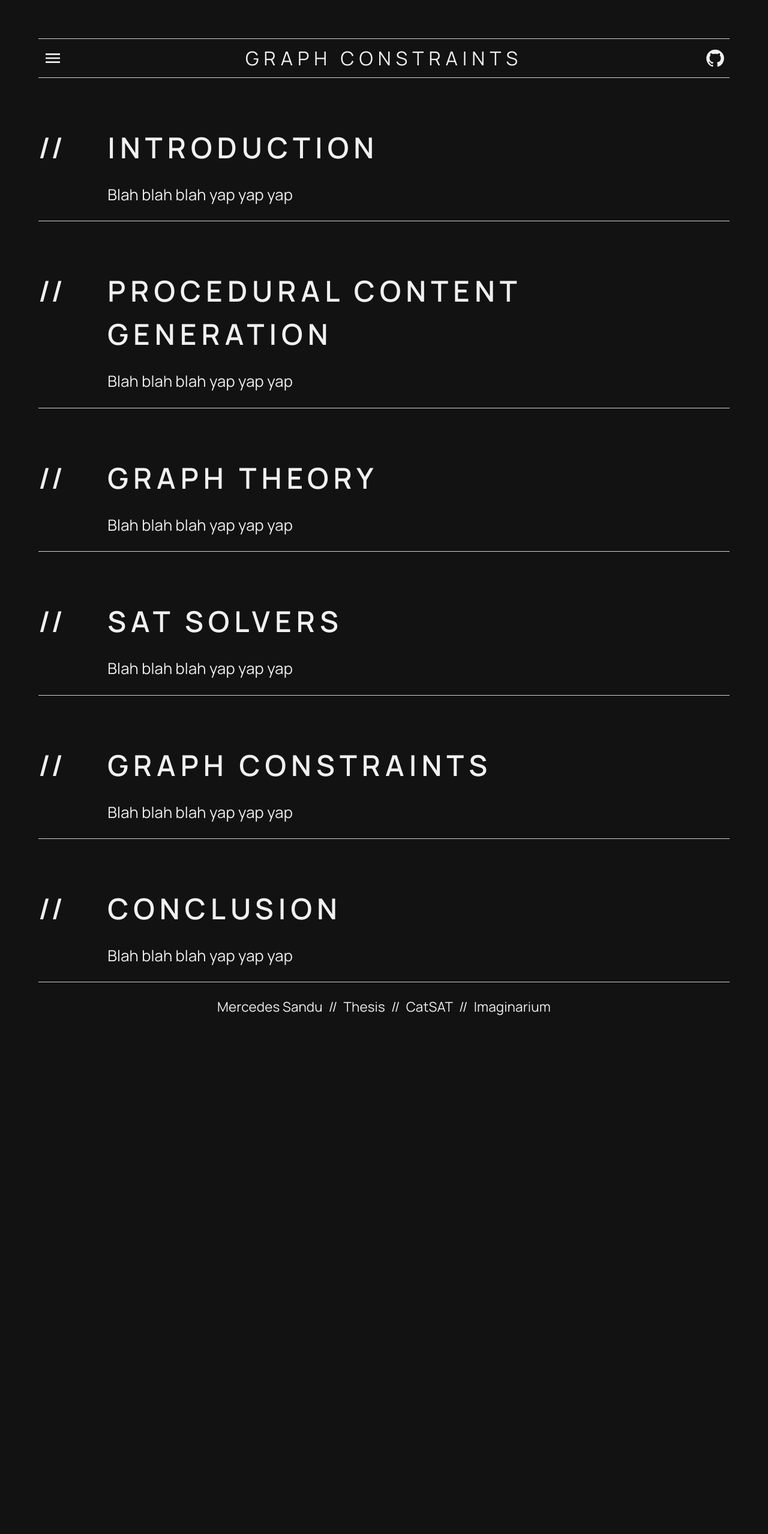
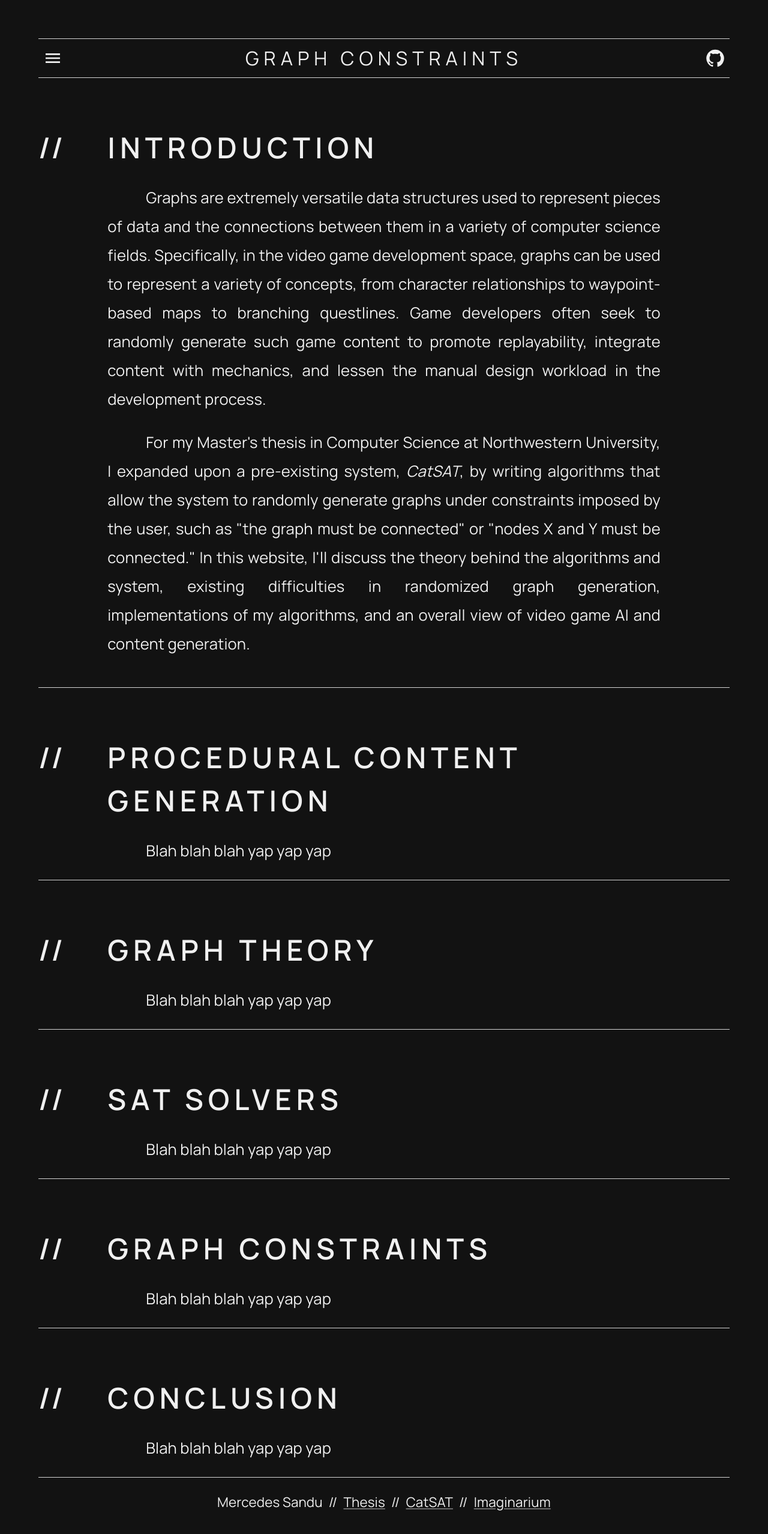
Before and after one commit to mercedes-sandu/cs-thesis-website, a React (Create React App) app: page / in a window 1280 px wide. Shown: the top 2558 px of the page at 60% size. Before the commit the page ends 1760 px from the top, so only its background shows below. Built offline with nearby package versions, Linux system fonts and the light colour scheme; the HTML template or start-up script is replaced by a standard one.

Commit message:
intro written

```diff
--- a/src/StyledComponents.ts
+++ b/src/StyledComponents.ts
@@ -1,6 +1,22 @@
-import { Divider, styled } from "@mui/material";
+import { Divider, Link, styled } from "@mui/material";
 
 export const StyledDivider = styled(Divider)(({ theme }) => ({
     width: "100%",
     backgroundColor: theme.palette.text.primary,
 }));
+
+export const BoldText = styled("span")(({ theme }) => ({
+    fontWeight: 700,
+}));
+
+export const ItalicText = styled("span")(({ theme }) => ({
+    fontStyle: "italic",
+}));
+
+export const StyledLink = styled(Link)(({ theme }) => ({
+    color: theme.palette.primary.main,
+    "&:hover": {
+        color: theme.palette.secondary[9],
+        transition: "color 0.2s ease-in-out",
+    },
+}));
--- a/src/Theme.tsx
+++ b/src/Theme.tsx
@@ -121,6 +121,8 @@ export const theme = createTheme({
       fontSize: "1.6rem",
       textAlign: "justify",
       fontWeight: 400,
+      textIndent: "4rem",
+      lineHeight: "3rem",
     },
     footerP: {
       fontFamily: "Manrope",
--- a/src/components/Conclusion.tsx
+++ b/src/components/Conclusion.tsx
@@ -27,7 +27,7 @@ function Conclusion() {
         <SectionStarter />
         <Box
           sx={{
-            width: "90%",
+            width: "80%",
             height: "100%",
             display: "flex",
             flexDirection: "column",
--- a/src/components/Footer.tsx
+++ b/src/components/Footer.tsx
@@ -1,30 +1,57 @@
 import { Box, Typography } from "@mui/material";
+import { StyledLink } from "../StyledComponents";
 
 function Footer() {
   return (
-        <Box sx={{
+    <Box
+      sx={{
         width: "100%",
         display: "flex",
         justifyContent: "center",
         alignItems: "center",
         pt: 3,
-        }}>
-            <Box sx={{
+      }}
+    >
+      <Box
+        sx={{
           width: "50%",
           display: "flex",
           flexDirection: "row",
           justifyContent: "space-evenly",
-            }}>
+        }}
+      >
         <Typography variant="footerP">Mercedes Sandu</Typography>
         <Typography variant="footerP">//</Typography>
-                <Typography variant="footerP">Thesis</Typography>
+        {/* TODO: add */}
+        <StyledLink
+          href="#"
+          variant="footerP"
+          rel="noopener noreferrer"
+          target="_blank"
+        >
+          Thesis
+        </StyledLink>
         <Typography variant="footerP">//</Typography>
-                <Typography variant="footerP">CatSAT</Typography>
+        <StyledLink
+          href="https://github.com/ianhorswill/CatSAT"
+          variant="footerP"
+          rel="noopener noreferrer"
+          target="_blank"
+        >
+          CatSAT
+        </StyledLink>
         <Typography variant="footerP">//</Typography>
-                <Typography variant="footerP">Imaginarium</Typography>
+        <StyledLink
+          href="https://github.com/ianhorswill/ImaginariumCore"
+          variant="footerP"
+          rel="noopener noreferrer"
+          target="_blank"
+        >
+          Imaginarium
+        </StyledLink>
       </Box>
     </Box>
-    )
+  );
 }
 
 export default Footer;
--- a/src/components/GraphConstraints.tsx
+++ b/src/components/GraphConstraints.tsx
@@ -27,7 +27,7 @@ function GraphConstraints() {
         <SectionStarter />
         <Box
           sx={{
-            width: "90%",
+            width: "80%",
             height: "100%",
             display: "flex",
             flexDirection: "column",
--- a/src/components/GraphTheory.tsx
+++ b/src/components/GraphTheory.tsx
@@ -27,7 +27,7 @@ function GraphTheory() {
         <SectionStarter />
         <Box
           sx={{
-            width: "90%",
+            width: "80%",
             height: "100%",
             display: "flex",
             flexDirection: "column",
--- a/src/components/Header.tsx
+++ b/src/components/Header.tsx
@@ -5,6 +5,14 @@ import GitHubIcon from "@mui/icons-material/GitHub";
 
 function Header() {
   const theme = useTheme();
+
+  function handleMenuClick(): void {
+    // TODO: implement sidebar
+  }
+
+  function handleGitHubClick(): void {
+    window.open("https://github.com/mercedes-sandu", "_blank");
+  }
 
   return (
     <Box
@@ -25,15 +33,29 @@ function Header() {
           pb: 1,
         }}
       >
-        <IconButton>
+        <IconButton onClick={handleMenuClick}>
           <MenuIcon
-            sx={{ color: theme.palette.text.primary, fontSize: "2rem" }}
+            sx={{
+              color: theme.palette.text.primary,
+              fontSize: "2rem",
+              "&:hover": {
+                color: theme.palette.secondary[9],
+                transition: "color 0.2s ease-in-out",
+              },
+            }}
           />
         </IconButton>
         <Typography variant="siteHeader">GRAPH CONSTRAINTS</Typography>
-        <IconButton>
+        <IconButton onClick={handleGitHubClick}>
           <GitHubIcon
-            sx={{ color: theme.palette.text.primary, fontSize: "2rem" }}
+            sx={{
+              color: theme.palette.text.primary,
+              fontSize: "2rem",
+              "&:hover": {
+                color: theme.palette.secondary[9],
+                transition: "color 0.2s ease-in-out",
+              },
+            }}
           />
         </IconButton>
       </Box>
--- a/src/components/Introduction.tsx
+++ b/src/components/Introduction.tsx
@@ -1,10 +1,8 @@
-import { Box, Typography, useTheme } from "@mui/material";
+import { Box, Typography } from "@mui/material";
 import SectionStarter from "./SectionStarter";
-import { StyledDivider } from "../StyledComponents";
+import { ItalicText, StyledDivider } from "../StyledComponents";
 
 function Introduction() {
-  const theme = useTheme();
-
   return (
     <Box
       sx={{
@@ -27,7 +25,7 @@ function Introduction() {
         <SectionStarter />
         <Box
           sx={{
-            width: "90%",
+            width: "80%",
             height: "100%",
             display: "flex",
             flexDirection: "column",
@@ -36,7 +34,20 @@ function Introduction() {
           <Typography variant="sectionHeader" sx={{ mb: 3 }}>
             INTRODUCTION
           </Typography>
-          <Typography variant="sectionP">Blah blah blah yap yap yap</Typography>
+          <Typography variant="sectionP" sx={{ mb: 3 }}>
+            Graphs are extremely versatile data structures used to represent
+            pieces of data and the connections between them in a variety of
+            computer science fields. Specifically, in the video game development
+            space, graphs can be used to represent a variety of concepts, from
+            character relationships to waypoint-based maps to branching
+            questlines. Game developers often seek to randomly generate
+            such game content to promote replayability, integrate content with
+            mechanics, and lessen the manual design workload in the development
+            process.
+          </Typography>
+          <Typography variant="sectionP" sx={{ mb: 3 }}>
+            For my Master's thesis in Computer Science at Northwestern University, I expanded upon a pre-existing system, <ItalicText>CatSAT</ItalicText>, by writing algorithms that allow the system to randomly generate graphs under constraints imposed by the user, such as "the graph must be connected" or "nodes X and Y must be connected." In this website, I'll discuss the theory behind the algorithms and system, existing difficulties in randomized graph generation, implementations of my algorithms, and an overall view of video game AI and content generation.
+          </Typography>
         </Box>
       </Box>
       <StyledDivider />
--- a/src/components/PCG.tsx
+++ b/src/components/PCG.tsx
@@ -27,7 +27,7 @@ function PCG() {
         <SectionStarter />
         <Box
           sx={{
-            width: "90%",
+            width: "80%",
             height: "100%",
             display: "flex",
             flexDirection: "column",
--- a/src/components/SATSolvers.tsx
+++ b/src/components/SATSolvers.tsx
@@ -27,7 +27,7 @@ function SATSolvers() {
         <SectionStarter />
         <Box
           sx={{
-            width: "90%",
+            width: "80%",
             height: "100%",
             display: "flex",
             flexDirection: "column",
```
Lines whose indentation alone changed are shown as unchanged.
